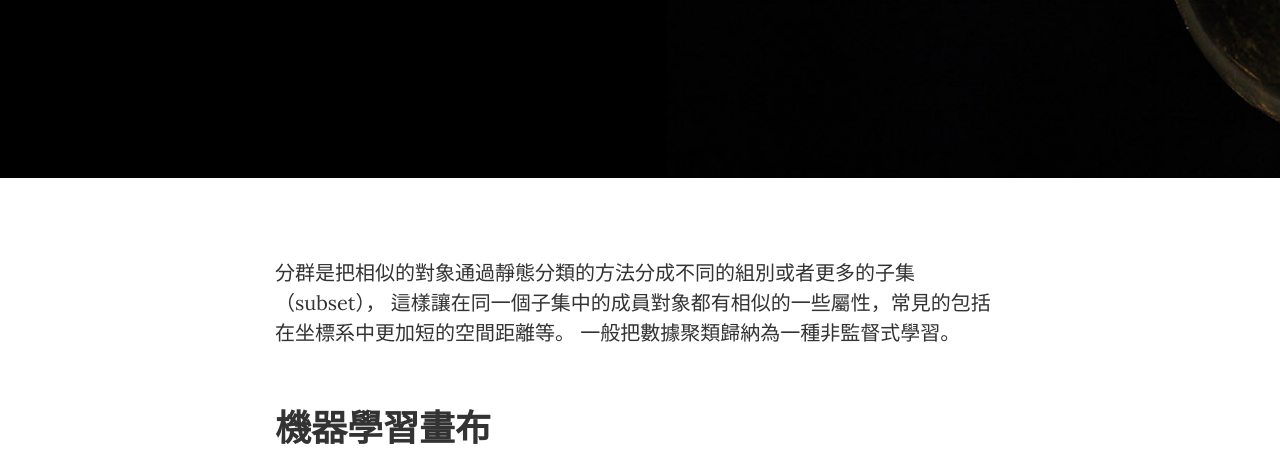
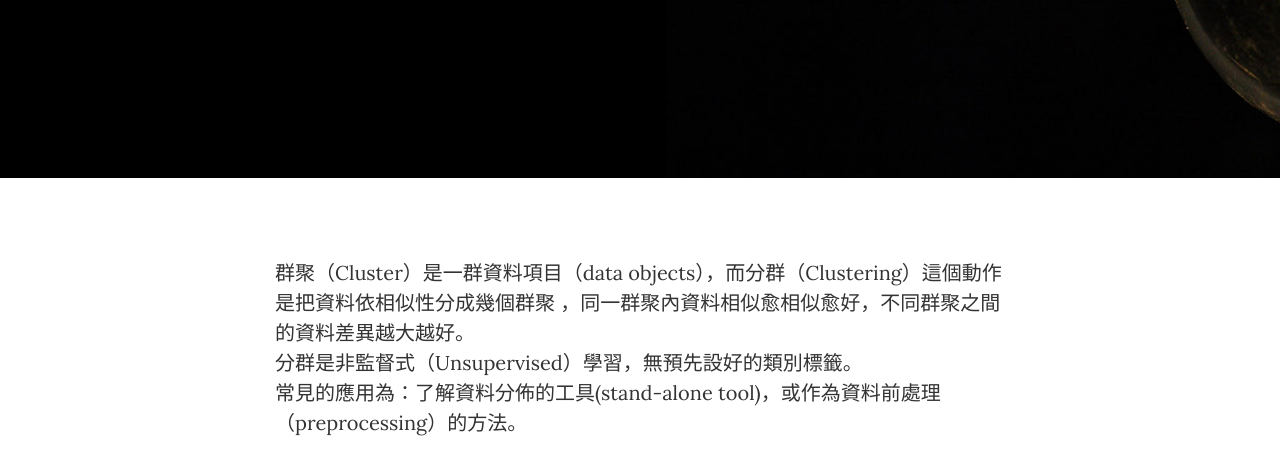
Before and after one commit to inanalysis/inanalysis.github.io, a Jekyll site: the page built from clustering.html, in a window 1280 px wide and 1400 px high, scrolled down 444 px. Shown: the top 453 px of the window. Built offline with Jekyll 4.4.1, drawn with Linux system fonts in a browser that asks for light colours; some of the changed text lies outside the part shown.

Commit message:
add clustering

```diff
--- a/clustering.html
+++ b/clustering.html
@@ -25,15 +25,14 @@
         <div class="row">
             <div class="col-lg-8 col-md-10 mx-auto">
                 <p>
-                    分群是把相似的對象通過靜態分類的方法分成不同的組別或者更多的子集（subset），
-                    這樣讓在同一個子集中的成員對象都有相似的一些屬性，常見的包括在坐標系中更加短的空間距離等。
-                    一般把數據聚類歸納為一種非監督式學習。
+                    群聚（Cluster）是一群資料項目（data objects），而分群（Clustering）這個動作是把資料依相似性分成幾個群聚
+                    ，同一群聚內資料相似愈相似愈好，不同群聚之間的資料差異越大越好。<br>
+                    分群是非監督式（Unsupervised）學習，無預先設好的類別標籤。<br>
+                    常見的應用為：了解資料分佈的工具(stand-alone tool)，或作為資料前處理（preprocessing）的方法。
                 </p>
-                <h2 class="section-heading">機器學習畫布</h2>
-                <img class="img-fluid" src="img/demo/clustering/canvas.jpg" alt="">
-                <span class="caption text-muted">
-                    <a href="https://goo.gl/Hek2N9">Machine Learning Canvas_Clustering</a>
-                </span>
+                <iframe width="560" height="315" src="https://www.youtube.com/embed/zqKFH7WNmfE?rel=0" frameborder="0" allowfullscreen></iframe>
+                <hr>
+
                 <h5>Value Propositions</h5>
                 <p>由iris的sepal(萼片)長寬和petal(花瓣)長寬來將iris分群</p>
                 <h5>Data Sources</h5>
@@ -42,6 +41,8 @@
                 </p>
                 <h5>Collecting Data</h5>
                 <p>將iris.data中的class欄位刪除作為訓練檔</p>
+                <img class="img-fluid" src="img/demo/clustering/iris.png" alt="">
+                <span class="caption text-muted">Iris sepal and petal</span>
                 <h5>Features</h5>
                 <p> 資料欄位說明：<br>
                     1. sepal (萼片) length in cm <br>
@@ -96,6 +97,14 @@
                 <span class="caption text-muted">Set Parameters</span>
                 <img class="img-fluid" src="img/demo/clustering/train_03.png" alt="">
                 <span class="caption text-muted">Preview Model</span>
+
+                <hr>
+                <h2 class="section-heading">機器學習畫布</h2>
+                <iframe width="560" height="315" src="https://www.youtube.com/embed/Qpo5XzlUrwE?rel=0" frameborder="0" allowfullscreen></iframe>
+                <img class="img-fluid" src="img/demo/clustering/canvas.jpg" alt="">
+                <span class="caption text-muted">
+                    <a href="https://goo.gl/Hek2N9">Machine Learning Canvas_Clustering</a>
+                </span>
                 <hr>
                 <button type="button" class="btn btn-primary btn-lg btn-block"
                         onclick="window.open('http://140.112.26.236:8008','_blank')">
```
Also changed, not shown: img/demo/clustering/iris.png (added), quick_start.html (line endings or trailing spaces).
